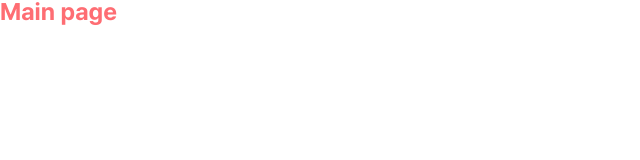
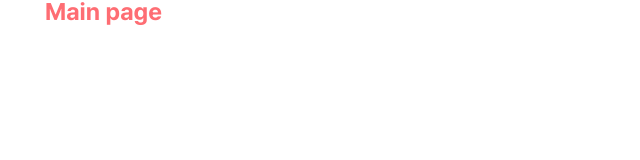
Before and after one commit to kirby-level-up/level-up, a Next.js app: page / in a window 1280 px wide. Shown: the top 160 px of the page, without its empty margins (0-640 px from the left). Built offline with nearby package versions, Linux system fonts and the light colour scheme.

Commit message:
body 좌우 패딩값 추가

```diff
--- a/app/_styles/global.scss
+++ b/app/_styles/global.scss
@@ -101,7 +101,7 @@
 audio,
 video {
   margin: 0;
-  padding: 0;
+  padding: 0 15px;
   border: 0;
   font-size: 100%;
   font: inherit;
```
